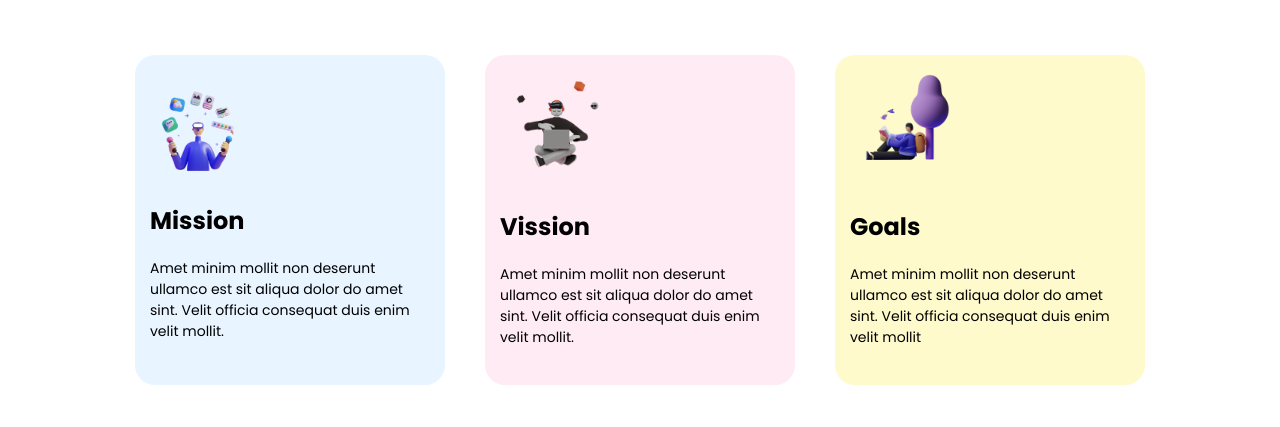
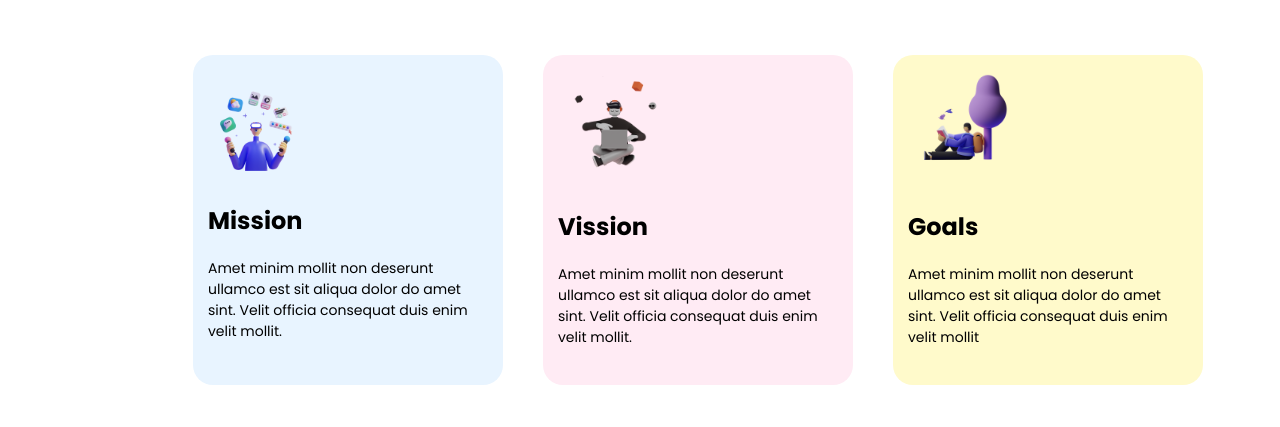
Before and after one commit to sreemanabani/My-portfolio, a plain HTML site: page index.html in a window 1280 px wide. Shown: the part 525-952 px from the top of the page. Drawn offline with Linux system fonts and the light colour scheme; a web font is replaced by a local one.

Commit message:
disgusting

```diff
--- a/style.css
+++ b/style.css
@@ -45,7 +45,7 @@
 .goal{
     display: flex;
     font-family: 'Poppins', sans-serif;
-    margin-left: 115px;
+    margin-left: 173px;
 }
 .mission{
     margin: 20px;
@@ -200,7 +200,7 @@
     text-align: center;
     background-color: #000007;
     height: 180px;
-    margin-top: 160px;
+    margin-top: 200px;
 }
 .mission-2022{
     font-size: 10px;
@@ -208,5 +208,5 @@
     color: white;
 }
 body{
-    margin: 0;
+    margin: 0px ;
 }
```
